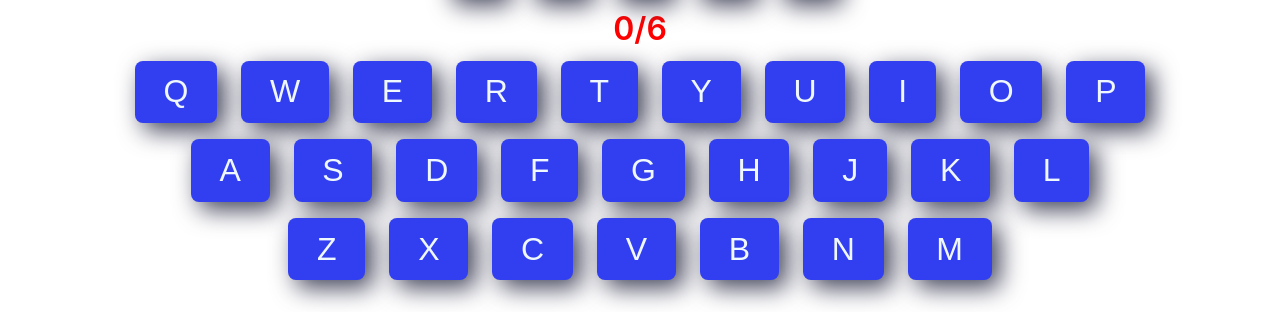
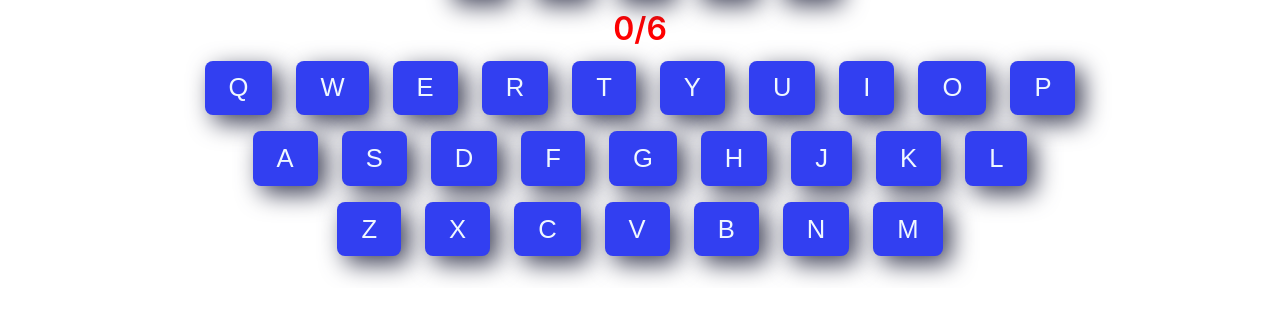
Before and after one commit to igorraknorwid/game, a website: page index.html in a window 1280 px wide. Shown: the part 761-1073 px from the top of the page. After the commit the page ends 1049 px from the top, so only its background shows below. Drawn offline with Linux system fonts and the light colour scheme.

Commit message:
Update index.css rwd fix_1

```diff
--- a/src/styles/index.css
+++ b/src/styles/index.css
@@ -273,7 +273,7 @@ p {
 
 @media (min-width: 768px) {
   .key {
-    font-size: 2rem;
+    font-size: 1.5rem;
     padding: 0.6rem 1.2rem;
     border-radius: 0.5rem;
     transition: all 0.3s ease-in-out;
@@ -285,8 +285,8 @@ p {
 
 @media (min-width: 1200px) {
   .key {
-    font-size: 2rem;
-    padding: 0.8rem 1.8rem;
+    font-size: 1.6rem;
+    padding: 0.8rem 1.5rem;
     border-radius: 0.5rem;
   }
 }
@@ -366,6 +366,7 @@ p {
   cursor: pointer;
 }
 
+/* Primary Button Styles */
 .modal_btn {
   background-color: #3498db;
   color: #fff;
@@ -384,7 +385,11 @@ p {
 .gallows_box {
   position: relative;
 }
-
+/* @media (max-width: 768px) {
+  .left {
+    transform: scale(0.5);
+  }
+} */
 
 .man {
   position: absolute;
@@ -416,3 +421,22 @@ p {
   gap: 0 0.5rem;
   margin: 5rem auto;
 }
+/* .letter {
+  padding: 6px 10px;
+  font-size: 4rem;
+  background-color: lightgrey;
+  border-radius: 0.5rem;
+}
+.letter.active {
+  animation: pulse 1.2s ease-in-out infinite;
+}
+
+@keyframes pulse {
+  0%,
+  100% {
+    background-color: lightgrey;
+  }
+  50% {
+    background-color: red;
+  }
+} */
```
